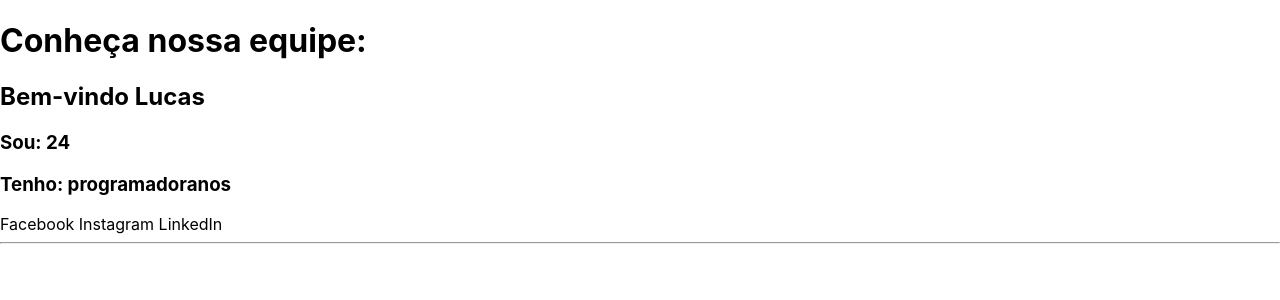
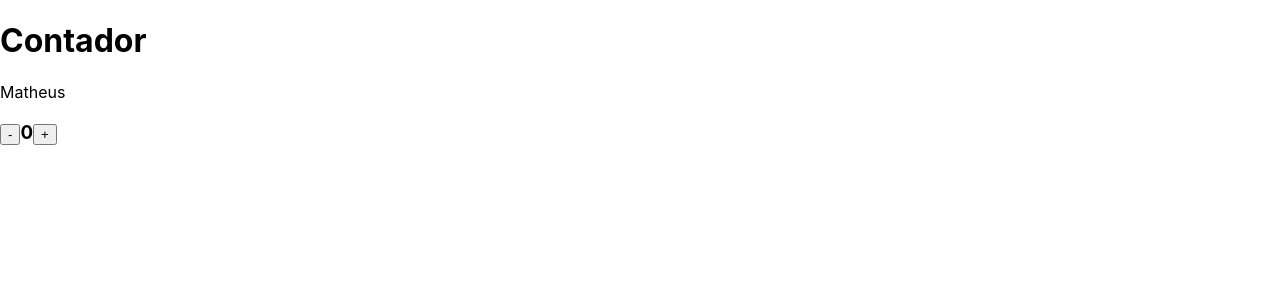
Before and after one commit to WallaceMachado/ReactJS-estudos, a React (Create React App) app: page / in a window 1280 px wide. Shown: the top 300 px of the page. Built offline with nearby package versions, Linux system fonts and the light colour scheme.

Commit message:
trabalhando com state

```diff
--- a/src/App.js
+++ b/src/App.js
@@ -1,61 +1,49 @@
 import React, {Component} from 'react';
 
-class Equipe extends Component{
+class App extends Component{
+
+    constructor(props){ //construtor da classe e recebe as props
+      super(props)// para usar as props do classe pai
+      this.state = { // informa todos os componentes que fazem parte da classe
+        nome: "Matheus",
+        contador: 0
+      };
+
+      this.aumentar = this.aumentar.bind(this);// para functions poderem ser usadas
+      this.diminuir = this.diminuir.bind(this);
+    }
+
+    aumentar(){
+      let state = this.state;// recebe tudo que está dentro de state
+     state.contador += 1;
+      this.setState(state)
+    }
+
+    diminuir(){
+      let state = this.state;// recebe tudo que está dentro de state
+      if(state.contador === 0){
+        alert('opa chegou a zero');
+        return;
+      }
+      state.contador -= 1;
+      this.setState(state)
+    }
       render(){//método obrigatório
         return(
 
           <div>
-            <Sobre nome={this.props.nome} idade={this.props.cargo} cargo={this.props.idade}/>
-
-            <Social/>
-         <hr/>
+            <h1>Contador</h1>
+            {this.state.nome}
+            <h3>
+            <button onClick={this.diminuir}>-</button>
+            {this.state.contador}
+            <button onClick={this.aumentar}>+</button>
+            </h3>
           </div>
         );
       }
 
 }
 
-class Sobre extends Component{
-
-  render(){//método obrigatório
-    return(
-
-      <div>
-
-            <h2>Bem-vindo {this.props.nome}</h2>
-            <h3>Sou: {this.props.cargo}</h3>
-            <h3>Tenho: {this.props.idade}anos </h3>
-
-
-      </div>
-    );
-  }
-
-}
-
-const Social =() =>{
-  return(
-  <div>
-
-            <a>Facebook </a>
-            <a>Instagram </a>
-            <a>LinkedIn  </a>
-
-
-      </div>
-  );
-}
-
-//componente principal - cria  pagina principal
-function App() {
-  return(
-    <div>
-      <h1>Conheça nossa equipe:</h1>
-      <Equipe nome="Lucas" idade="24" cargo="programador"/>
-
-
-   </div>
-  );
-}
 
 export default App;
```
Also changed, not shown: 1 other file (tests, documents, lock files or other folders).
